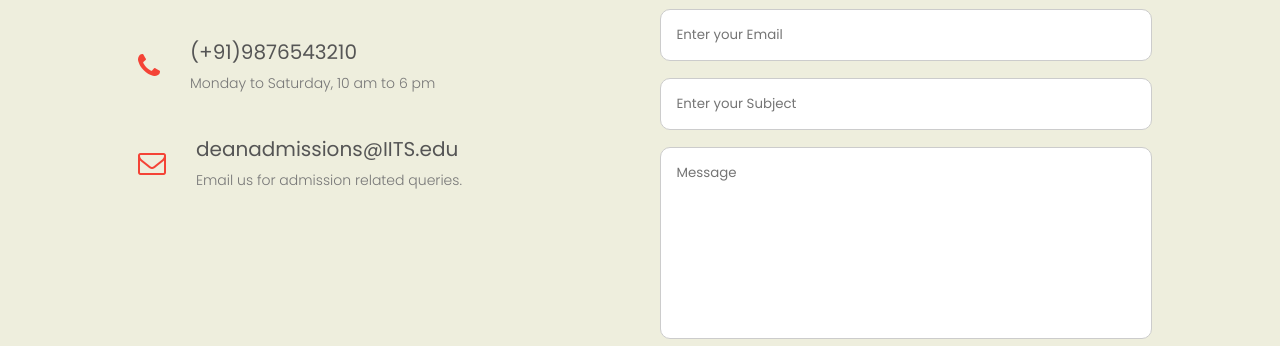
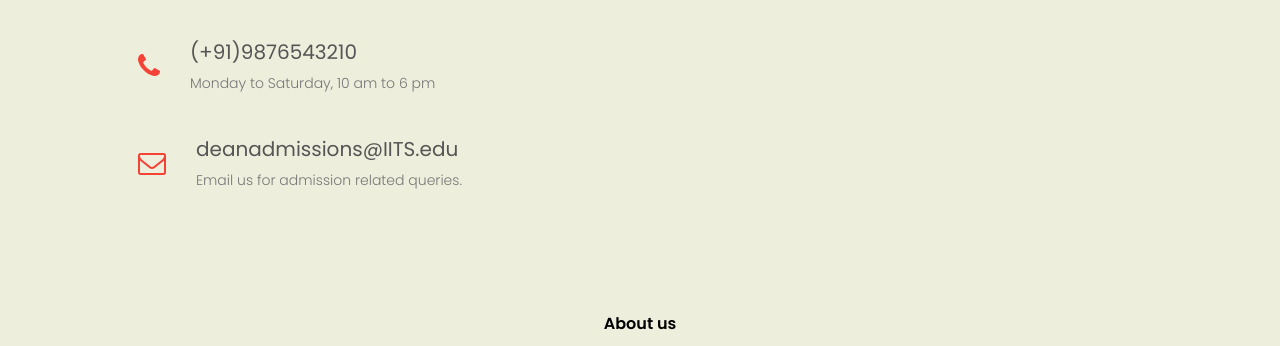
Before and after one commit to Parthk26/WT-Assignment, a plain HTML site: page contact.html in a window 1280 px wide. Shown: the part 606-952 px from the top of the page. Drawn offline with Linux system fonts and the light colour scheme.

Commit message:
Update contact.html

```diff
--- a/contact.html
+++ b/contact.html
@@ -70,17 +70,17 @@
                 </span>
             </div>
         </div>
-        <div class="contact-col">
+        <!-- <div class="contact-col">
             <h1>Post your Query</h1>
             <form action="https://formspree.io/f/xrgrdkry" id="contact-form" method="POST">
                 <input type="text" name="Name" id="Name" placeholder="Enter your Name" required>
                 <input type="email" name="Email" id="Email" placeholder="Enter your Email" required>
                 <input type="text" name="Subject" id="Subject" placeholder="Enter your Subject" required>
-                <textarea rows="8" name="Message" id="Message" placeholder="Message" required></textarea>
+                <textarea rows="8" name="Message" id="Message" placeholder="Message"></textarea>
                 <button type="submit" class="hero-btn red-btn submit-btn">Send Message</button>
             </form>
             <div id="status"></div>
-        </div>
+        </div> -->
     </div>
 </section>
 
```
